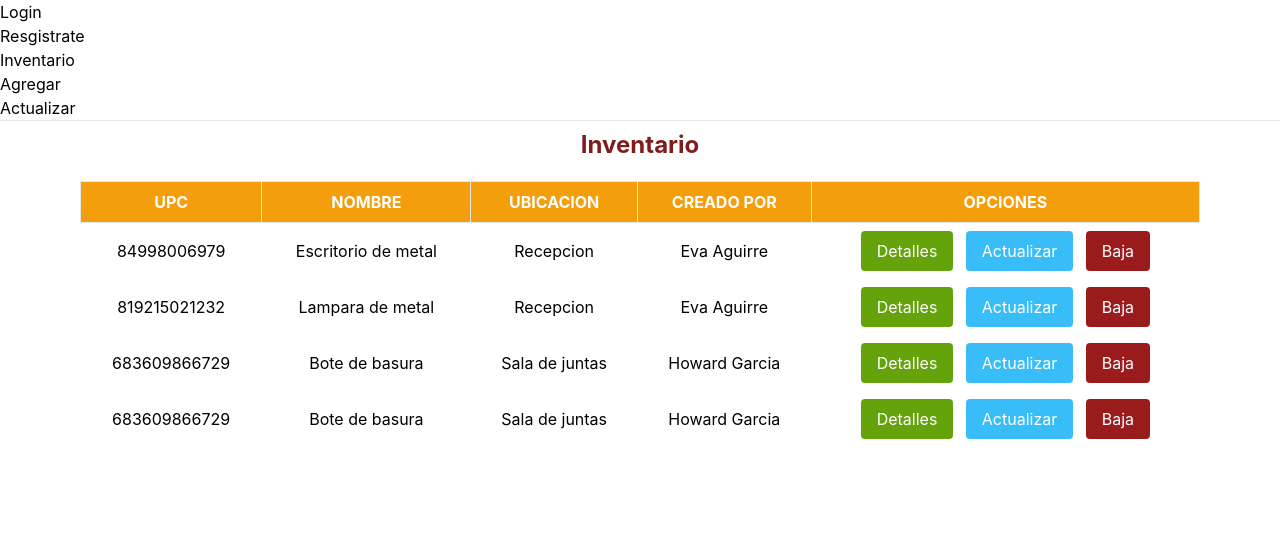
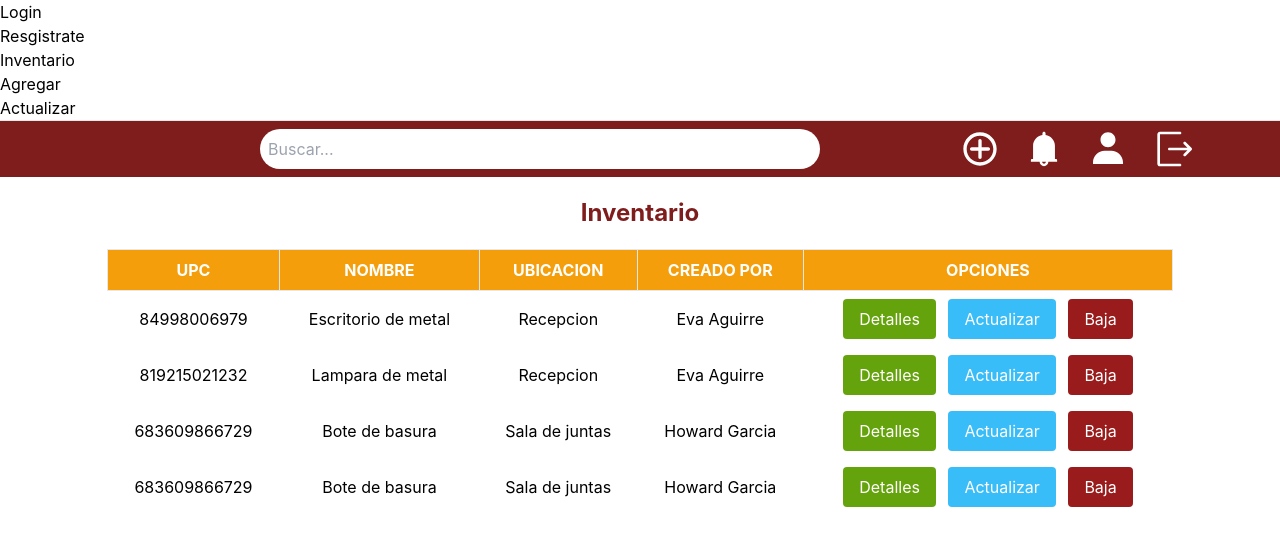
Before and after one commit to LeUwUr/c4inventario, a React (Create React App) app: page /inventory in a window 1280 px wide. Shown: the top 546 px of the page. Built offline with nearby package versions, Linux system fonts and the light colour scheme.

Commit message:
Añadida la segunda parte del diseño de la página principal de inventario, con la incorporación de iconos importados desde React Icons.

```diff
--- a/package.json
+++ b/package.json
@@ -10,6 +10,7 @@
     "postcss-loader": "^7.3.3",
     "react": "^18.2.0",
     "react-dom": "^18.2.0",
+    "react-icons": "^4.11.0",
     "react-router-dom": "^6.17.0",
     "react-scripts": "5.0.1",
     "web-vitals": "^2.1.4"
--- a/src/Table.jsx
+++ b/src/Table.jsx
@@ -1,4 +1,8 @@
 import React from "react";
+import { CgAdd } from 'react-icons/cg';
+import { AiFillBell } from 'react-icons/ai';
+import { BiSolidUser } from 'react-icons/bi';
+import { RxExit } from 'react-icons/rx';
 
 function InventoryTable() {
   const inventoryData = [
@@ -6,36 +10,54 @@ function InventoryTable() {
       UPC: "84998006979",
       NOMBRE: "Escritorio de metal",
       UBICACION: "Recepcion",
-      CREADO_POR: "Eva Aguirre"
+      CREADO_POR: "Eva Aguirre",
     },
     {
       UPC: "819215021232",
       NOMBRE: "Lampara de metal",
       UBICACION: "Recepcion",
-      CREADO_POR: "Eva Aguirre"
+      CREADO_POR: "Eva Aguirre",
     },
     {
       UPC: "683609866729",
       NOMBRE: "Bote de basura",
       UBICACION: "Sala de juntas",
-      CREADO_POR: "Howard Garcia"
+      CREADO_POR: "Howard Garcia",
     },
     {
       UPC: "683609866729",
       NOMBRE: "Bote de basura",
       UBICACION: "Sala de juntas",
-      CREADO_POR: "Howard Garcia"
+      CREADO_POR: "Howard Garcia",
     }
     // ... add other items here
   ];
 
   return (
+    <div className="w-full py-0">
+      {/* Navbar */}
+      <nav className="bg-red-900 p-2 mb-5 text-center w-screen">
+        <div className="flex items-center justify-between"> {/* Added justify-between */}
+        <div className="flex justify-center items-center w-full ml-28">
+            <input
+              type="text"
+              placeholder="Buscar..."
+              className="bg-white p-2 rounded-full w-8/12"
+            />
+          </div>
+          <div className="flex items-center space-x-6 mr-20">
+            <CgAdd alt='Agregar' className="text-white w-10 h-10" />
+            <AiFillBell alt='Notificaciones' className="text-white w-10 h-10" />
+            <BiSolidUser alt='Usuario' className="text-white w-10 h-10" />
+            <RxExit alt='Cerrar sesion' className="text-white w-10 h-10" />
+          </div>
+        </div>
+      </nav>
 
-    <div className="w-full px-20 py-2">
       <h1 className="text-2xl font-bold text-red-900 mb-5 text-center">
         Inventario
-        </h1>
-      <table className="mx-auto min-w-full text-center bg-white">
+      </h1>
+      <table className="mx-auto w-10/12 text-center bg-white">
         <thead>
           <tr>
             <th className="py-2 px-4 border text-white bg-amber-500">UPC</th>
@@ -62,15 +84,12 @@ function InventoryTable() {
                 <button className="bg-lime-600 text-white px-4 py-2 mr-2 rounded">
                   Detalles
                 </button>{" "}
-                {/* Marked change */}
                 <button className="bg-sky-400 text-white px-4 py-2 mr-2 rounded">
                   Actualizar
                 </button>{" "}
-                {/* Marked change */}
                 <button className="bg-red-800 text-white px-4 py-2 rounded">
                   Baja
                 </button>{" "}
-                {/* Marked change */}
               </td>
             </tr>
           ))}
```
Also changed, not shown: 1 other file (tests, documents, lock files or other folders).
